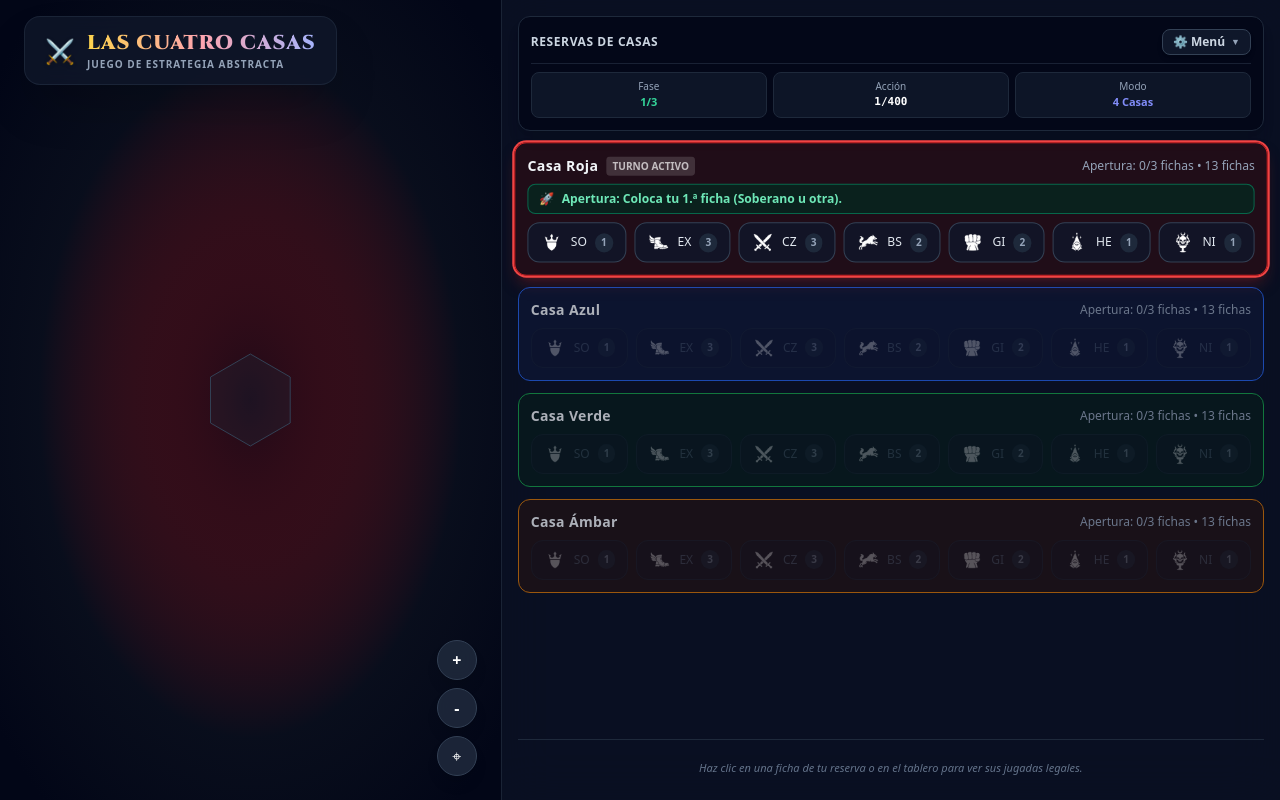
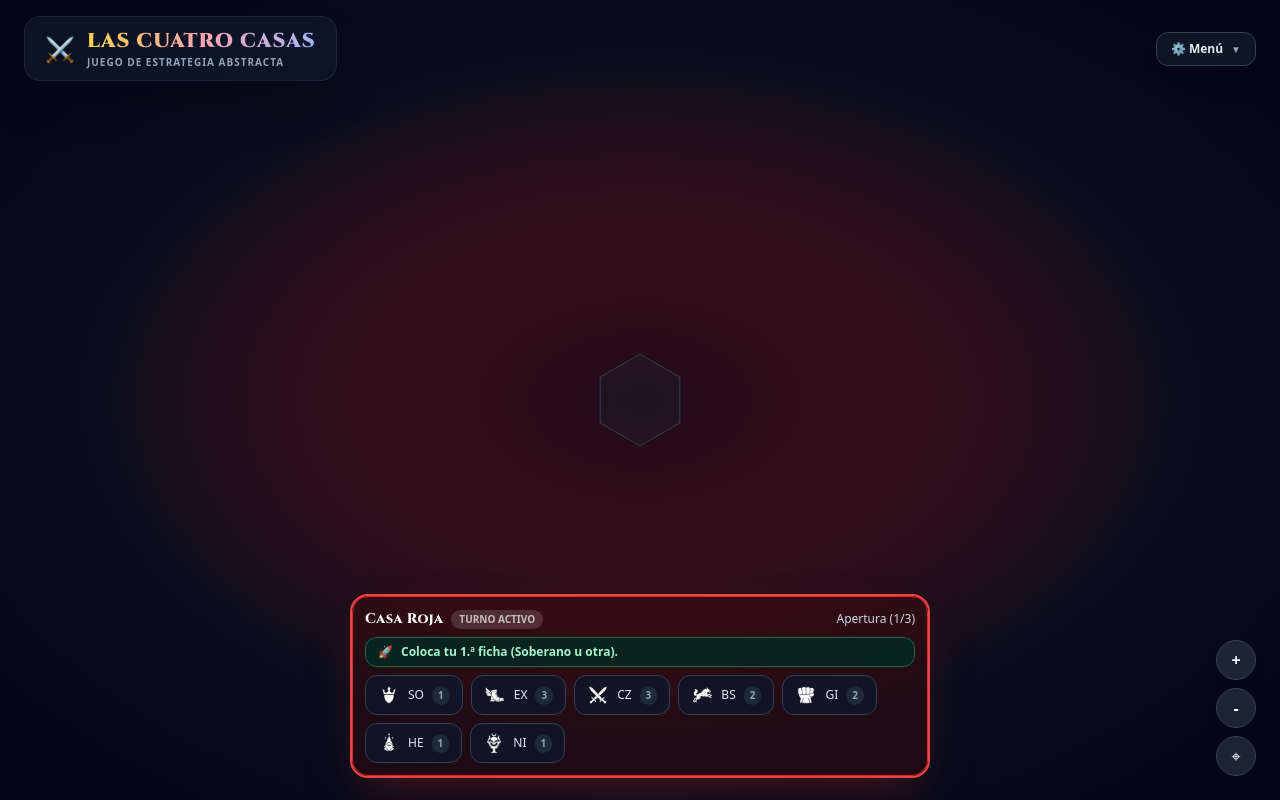
Before and after one commit to piscomorado/las-cuatro-casas, a React (Vite) app in the folder apps/web/: page / in a window 1280 px wide. Built offline with nearby package versions, Linux system fonts and the light colour scheme.

Commit message:
feat(ui,engine): random starting house, remove redundant indicators, show only active house tray

```diff
--- a/apps/web/src/App.tsx
+++ b/apps/web/src/App.tsx
@@ -50,7 +50,7 @@ export const App: React.FC = () => {
   }, [numHouses]);
 
   const [gameState, setGameState] = useState<GameState>(() =>
-    initGame({ seed: 1001, houses: activeHouses })
+    initGame({ seed: 1001, houses: activeHouses, randomStart: true })
   );
   const [selectedPiece, setSelectedPiece] = useState<Piece | null>(null);
   const isBotThinking = useRef(false);
@@ -125,7 +125,7 @@ export const App: React.FC = () => {
 
   const handleRestart = (housesCount: 2 | 3 | 4 = numHouses) => {
     const houses = HOUSES.slice(0, housesCount);
-    setGameState(initGame({ seed: Date.now(), houses }));
+    setGameState(initGame({ seed: Date.now(), houses, randomStart: true }));
     setSelectedPiece(null);
     setLastMove(null);
     isBotThinking.current = false;
@@ -157,9 +157,10 @@ export const App: React.FC = () => {
     <div className="flex h-screen w-screen overflow-hidden bg-slate-950 select-none">
       {/* Main Board View */}
       <div className="relative flex-1 h-full">
+        {/* Top Floating Controls Bar */}
+        <header className="absolute top-4 left-6 right-6 z-20 flex items-center justify-between pointer-events-none">
           {/* Top Left Title Header */}
-        <header className="absolute top-4 left-6 z-20 flex items-center gap-3 pointer-events-auto">
-          <div className="flex items-center gap-3 bg-slate-900/80 backdrop-blur-md border border-slate-800/80 rounded-2xl px-5 py-3 shadow-2xl">
+          <div className="pointer-events-auto flex items-center gap-3 bg-slate-900/80 backdrop-blur-md border border-slate-800/80 rounded-2xl px-5 py-2.5 shadow-2xl">
             <span className="text-2xl filter drop-shadow">⚔️</span>
             <div>
               <h1 className="font-title font-black text-xl tracking-wider uppercase bg-gradient-to-r from-amber-300 via-rose-300 to-indigo-300 bg-clip-text text-transparent">
@@ -171,15 +172,99 @@ export const App: React.FC = () => {
             </div>
           </div>
 
-          {/* Quick pass alert button if no legal moves */}
+          {/* Top Right Quick Menu Trigger */}
+          <div className="pointer-events-auto relative flex items-center gap-2" ref={menuRef}>
             {legalMoveResult.canPass && gameState.status === 'playing' && !isCurrentPlayerBot && (
               <button
                 onClick={handlePass}
-              className="px-4 py-2.5 rounded-xl bg-amber-600 hover:bg-amber-500 text-white font-bold text-xs uppercase tracking-wider shadow-xl transition-transform active:scale-95 animate-pulse"
+                className="px-4 py-2 rounded-xl bg-amber-600 hover:bg-amber-500 text-white font-bold text-xs uppercase tracking-wider shadow-lg transition-transform active:scale-95 animate-pulse"
               >
                 Sin Jugada Legal (Pasar)
               </button>
             )}
+
+            <button
+              onClick={() => setIsMenuOpen((prev) => !prev)}
+              className={`px-3.5 py-2 rounded-xl bg-slate-900/90 hover:bg-slate-800 border transition-all duration-200 text-xs font-bold flex items-center gap-2 shadow-xl ${
+                isMenuOpen
+                  ? 'border-indigo-500 text-white shadow-indigo-950/50 ring-2 ring-indigo-500/30'
+                  : 'border-slate-700 text-slate-200 hover:text-white'
+              }`}
+            >
+              <span>⚙️ Menú</span>
+              <span className={`text-[10px] text-slate-400 transition-transform duration-200 ${isMenuOpen ? 'rotate-180' : ''}`}>
+                ▼
+              </span>
+            </button>
+
+            {/* Dropdown Panel */}
+            {isMenuOpen && (
+              <div className="absolute right-0 top-full mt-2 w-56 bg-slate-900/95 backdrop-blur-2xl border border-slate-700/80 rounded-2xl p-2 shadow-2xl z-50 flex flex-col gap-1 animate-fade-in">
+                <button
+                  onClick={() => {
+                    setIsManualOpen(true);
+                    setIsMenuOpen(false);
+                  }}
+                  className="w-full px-3 py-2 rounded-xl hover:bg-slate-800/80 text-left text-xs font-bold text-amber-300 flex items-center gap-2.5 transition-colors"
+                >
+                  <span className="text-base">📜</span>
+                  <div className="flex flex-col">
+                    <span>Manual Oficial</span>
+                    <span className="text-[10px] text-slate-400 font-normal">Reglamento v0.4</span>
+                  </div>
+                </button>
+
+                <button
+                  onClick={() => {
+                    setIsSetupOpen(true);
+                    setIsMenuOpen(false);
+                  }}
+                  className="w-full px-3 py-2 rounded-xl hover:bg-slate-800/80 text-left text-xs font-semibold text-slate-200 flex items-center gap-2.5 transition-colors"
+                >
+                  <span className="text-base">⚙️</span>
+                  <div className="flex flex-col">
+                    <span>Configuración</span>
+                    <span className="text-[10px] text-slate-400 font-normal">Casas, modo y dificultad</span>
+                  </div>
+                </button>
+
+                <button
+                  onClick={() => {
+                    const muted = sounds.toggleMute();
+                    setIsMuted(muted);
+                  }}
+                  className="w-full px-3 py-2 rounded-xl hover:bg-slate-800/80 text-left text-xs font-semibold text-slate-200 flex items-center justify-between transition-colors"
+                >
+                  <div className="flex items-center gap-2.5">
+                    <span className="text-base">{isMuted ? '🔇' : '🔊'}</span>
+                    <div className="flex flex-col">
+                      <span>Efectos de Sonido</span>
+                      <span className="text-[10px] text-slate-400 font-normal">Web Audio procedural</span>
+                    </div>
+                  </div>
+                  <span className={`text-[10px] font-bold px-1.5 py-0.5 rounded ${isMuted ? 'bg-rose-950 text-rose-400' : 'bg-emerald-950 text-emerald-400'}`}>
+                    {isMuted ? 'OFF' : 'ON'}
+                  </span>
+                </button>
+
+                <div className="my-1 border-t border-slate-800/80" />
+
+                <button
+                  onClick={() => {
+                    handleRestart();
+                    setIsMenuOpen(false);
+                  }}
+                  className="w-full px-3 py-2 rounded-xl hover:bg-rose-950/40 text-left text-xs font-bold text-rose-400 flex items-center gap-2.5 transition-colors"
+                >
+                  <span className="text-base">🔄</span>
+                  <div className="flex flex-col">
+                    <span>Reiniciar Partida</span>
+                    <span className="text-[10px] text-slate-500 font-normal">Nueva casa inicial al azar</span>
+                  </div>
+                </button>
+              </div>
+            )}
+          </div>
         </header>
 
         {/* Board Component */}
@@ -244,163 +329,24 @@ export const App: React.FC = () => {
         )}
       </div>
 
-      {/* Sidebar / Hand Trays */}
-      <aside className="w-84 h-full border-l border-slate-800/80 bg-slate-900/60 backdrop-blur-xl p-4 flex flex-col justify-between overflow-y-auto z-10">
-        <div className="flex flex-col gap-3">
-          {/* Integrated Header with Status & Menu Dropdown */}
-          <div className="bg-slate-950/80 border border-slate-800 rounded-xl p-3 shadow-lg relative" ref={menuRef}>
-            <div className="flex items-center justify-between mb-2">
-              <span className="font-bold text-xs uppercase tracking-wider text-slate-300">
-                Reservas de Casas
-              </span>
-
-              {/* Consolidated Menu Trigger Button */}
-              <button
-                onClick={() => setIsMenuOpen((prev) => !prev)}
-                className={`px-2.5 py-1 rounded-lg bg-slate-900 hover:bg-slate-800 border transition-all text-xs font-semibold flex items-center gap-1.5 shadow-md ${
-                  isMenuOpen
-                    ? 'border-indigo-500 text-white ring-2 ring-indigo-500/30'
-                    : 'border-slate-700 text-slate-300 hover:text-white'
-                }`}
-              >
-                <span>⚙️ Menú</span>
-                <span className={`text-[9px] text-slate-400 transition-transform duration-200 ${isMenuOpen ? 'rotate-180' : ''}`}>
-                  ▼
-                </span>
-              </button>
-            </div>
-
-            {/* Turn & Match Status Badges inside the Sidebar Box */}
-            <div className="grid grid-cols-3 gap-1.5 pt-2 border-t border-slate-800/80 text-[11px]">
-              <div className="bg-slate-900/90 rounded-lg p-1.5 text-center border border-slate-800">
-                <div className="text-[10px] text-slate-400 font-medium">Fase</div>
-                <div className="font-bold text-emerald-400 truncate">
-                  {gameState.phase === 'setup' ? `${gameState.setupCount[currentHouse] + 1}/3` : 'Juego'}
-                </div>
-              </div>
-              <div className="bg-slate-900/90 rounded-lg p-1.5 text-center border border-slate-800">
-                <div className="text-[10px] text-slate-400 font-medium">Acción</div>
-                <div className="font-mono font-bold text-white">{gameState.turn + 1}/400</div>
-              </div>
-              <div className="bg-slate-900/90 rounded-lg p-1.5 text-center border border-slate-800">
-                <div className="text-[10px] text-slate-400 font-medium">Modo</div>
-                <div className="font-bold text-indigo-400 truncate">
-                  {gameMode === 'pvp' ? `${gameState.activeHouses.length} Casas` : 'vs Bot'}
-                </div>
-              </div>
-            </div>
-
-            {/* Dropdown Panel positioned seamlessly below trigger button */}
-            {isMenuOpen && (
-              <div className="absolute right-3 top-12 w-60 bg-slate-900/95 backdrop-blur-2xl border border-slate-700 rounded-2xl p-2 shadow-2xl z-50 flex flex-col gap-1 animate-fade-in">
-                <button
-                  onClick={() => {
-                    setIsManualOpen(true);
-                    setIsMenuOpen(false);
-                  }}
-                  className="w-full px-3 py-2 rounded-xl hover:bg-slate-800/80 text-left text-xs font-bold text-amber-300 flex items-center gap-2.5 transition-colors"
-                >
-                  <span className="text-base">📜</span>
-                  <div className="flex flex-col">
-                    <span>Manual Oficial</span>
-                    <span className="text-[10px] text-slate-400 font-normal">Reglamento v0.4</span>
-                  </div>
-                </button>
-
-                <button
-                  onClick={() => {
-                    setIsSetupOpen(true);
-                    setIsMenuOpen(false);
-                  }}
-                  className="w-full px-3 py-2 rounded-xl hover:bg-slate-800/80 text-left text-xs font-semibold text-slate-200 flex items-center gap-2.5 transition-colors"
-                >
-                  <span className="text-base">⚙️</span>
-                  <div className="flex flex-col">
-                    <span>Configuración</span>
-                    <span className="text-[10px] text-slate-400 font-normal">Casas, modo y dificultad</span>
-                  </div>
-                </button>
-
-                <button
-                  onClick={() => {
-                    const muted = sounds.toggleMute();
-                    setIsMuted(muted);
-                  }}
-                  className="w-full px-3 py-2 rounded-xl hover:bg-slate-800/80 text-left text-xs font-semibold text-slate-200 flex items-center justify-between transition-colors"
-                >
-                  <div className="flex items-center gap-2.5">
-                    <span className="text-base">{isMuted ? '🔇' : '🔊'}</span>
-                    <div className="flex flex-col">
-                      <span>Efectos de Sonido</span>
-                      <span className="text-[10px] text-slate-400 font-normal">Web Audio procedural</span>
-                    </div>
-                  </div>
-                  <span className={`text-[10px] font-bold px-1.5 py-0.5 rounded ${isMuted ? 'bg-rose-950 text-rose-400' : 'bg-emerald-950 text-emerald-400'}`}>
-                    {isMuted ? 'OFF' : 'ON'}
-                  </span>
-                </button>
-
-                <div className="my-1 border-t border-slate-800/80" />
-
-                <button
-                  onClick={() => {
-                    handleRestart();
-                    setIsMenuOpen(false);
-                  }}
-                  className="w-full px-3 py-2 rounded-xl hover:bg-rose-950/40 text-left text-xs font-bold text-rose-400 flex items-center gap-2.5 transition-colors"
-                >
-                  <span className="text-base">🔄</span>
-                  <div className="flex flex-col">
-                    <span>Reiniciar Partida</span>
-                    <span className="text-[10px] text-slate-500 font-normal">Nueva partida limpia</span>
-                  </div>
-                </button>
-              </div>
-            )}
-          </div>
-
-          {gameState.activeHouses.map((h) => (
+      {/* Floating Bottom Active Hand Tray & Action Bar */}
+      <div className="absolute bottom-6 left-1/2 -translate-x-1/2 z-20 max-w-xl w-[92vw] pointer-events-auto">
         <HandTray
-              key={h}
-              house={h}
+          house={currentHouse}
           pieces={Object.values(gameState.pieces)}
-              isActive={currentHouse === h && gameState.status === 'playing'}
+          isActive={gameState.status === 'playing'}
           selectedPiece={selectedPiece}
           onSelectPiece={handleSelectPiece}
-              ownTurn={gameState.ownTurns[h]}
+          ownTurn={gameState.ownTurns[currentHouse] ?? 0}
           hasSovereignOnBoard={
             Object.values(gameState.pieces).some(
-                  (p) => p.house === h && p.type === 'SO' && p.location === 'board'
+              (p) => p.house === currentHouse && p.type === 'SO' && p.location === 'board'
             )
           }
           phase={gameState.phase}
-              setupCount={gameState.setupCount[h]}
+          setupCount={gameState.setupCount[currentHouse] ?? 0}
         />
-          ))}
       </div>
-
-        {/* Selected piece info panel */}
-        <div className="mt-4 pt-3 border-t border-slate-800 text-xs text-slate-400">
-          {selectedPiece ? (
-            <div className="bg-slate-900/90 rounded-lg p-2.5 border border-slate-700">
-              <div className="font-bold text-slate-200">
-                Ficha seleccionada: <span className="text-white">{selectedPiece.type}</span> ({selectedPiece.house})
-              </div>
-              <div className="text-[11px] text-slate-400 mt-1">
-                {selectedPiece.location === 'hand'
-                  ? '🟩 Haz clic en cualquiera de las casillas verdes iluminadas para colocarla.'
-                  : '🟦 Haz clic en las casillas iluminadas para moverla (azul: suelo, morado: trepar, amarillo: swap, rojo: destierro).'}
-              </div>
-            </div>
-          ) : (
-            <div className="text-slate-500 text-center py-2 italic text-[11px]">
-              {isCurrentPlayerBot
-                ? `🤖 Turno del bot (${currentHouse})...`
-                : 'Haz clic en una ficha de tu reserva o en el tablero para ver sus jugadas legales.'}
-            </div>
-          )}
-        </div>
-      </aside>
 
       {/* Setup / Game Mode Modal */}
       {isSetupOpen && (
--- a/apps/web/src/components/HandTray.tsx
+++ b/apps/web/src/components/HandTray.tsx
@@ -61,53 +61,46 @@ export const HandTray: React.FC<HandTrayProps> = ({
 
   return (
     <div
-      className={`rounded-xl border p-3 transition-all duration-300 ${config.bg} ${config.border} ${
-        isActive ? `${config.activeGlow} shadow-lg scale-[1.01]` : 'opacity-70'
+      className={`rounded-2xl border p-3 backdrop-blur-xl transition-all duration-300 shadow-2xl ${config.bg} ${config.border} ${
+        isActive ? `${config.activeGlow} ring-2` : 'opacity-80'
       }`}
     >
       <div className="flex items-center justify-between mb-2">
         <div className="flex items-center gap-2">
-          <span className="font-bold text-sm tracking-wide">{config.name}</span>
+          <span className="font-title font-bold text-sm tracking-wide text-white">{config.name}</span>
           {isActive && (
-            <span className="text-[10px] uppercase font-extrabold px-1.5 py-0.5 rounded bg-white/20 text-white animate-pulse">
+            <span className="text-[10px] uppercase font-extrabold px-2 py-0.5 rounded-full bg-white/20 text-white animate-pulse">
               Turno Activo
             </span>
           )}
         </div>
-        <span className="text-xs text-slate-400">
-          {isSetup ? `Apertura: ${setupCount}/3 fichas` : `Turno ${ownTurn + 1} de tu casa`} • {handPieces.length} fichas
+        <span className="text-xs text-slate-300 font-medium">
+          {isSetup ? `Apertura (${setupCount + 1}/3)` : `${handPieces.length} fichas en reserva`}
         </span>
       </div>
 
       {/* Clear contextual badge according to turn / phase */}
       {isActive && isSetup && (
-        <div className="mb-2 text-xs font-semibold text-emerald-300 bg-emerald-950/70 border border-emerald-600/60 rounded-lg px-2.5 py-1.5 flex items-center gap-2">
+        <div className="mb-2 text-xs font-semibold text-emerald-200 bg-emerald-950/80 border border-emerald-500/40 rounded-xl px-3 py-1.5 flex items-center gap-2">
           <span>🚀</span>
           <span>
-            {setupCount === 0 && 'Apertura: Coloca tu 1.ª ficha (Soberano u otra).'}
-            {setupCount === 1 && 'Apertura: Coloca tu 2.ª ficha contigua a tus fichas.'}
+            {setupCount === 0 && 'Coloca tu 1.ª ficha (Soberano u otra).'}
+            {setupCount === 1 && 'Coloca tu 2.ª ficha contigua a tus fichas.'}
             {setupCount === 2 && !hasSovereignOnBoard && '¡Última ficha de apertura! Es obligatorio colocar al Soberano 👑'}
-            {setupCount === 2 && hasSovereignOnBoard && 'Apertura: Coloca tu 3.ª y última ficha inicial.'}
+            {setupCount === 2 && hasSovereignOnBoard && 'Coloca tu 3.ª y última ficha inicial.'}
           </span>
         </div>
       )}
 
       {isActive && !isSetup && sovereignMustBePlaced && (
-        <div className="mb-2 text-xs font-semibold text-amber-300 bg-amber-950/70 border border-amber-600/60 rounded-lg px-2.5 py-1.5 flex items-center gap-2 animate-bounce">
+        <div className="mb-2 text-xs font-semibold text-amber-200 bg-amber-950/80 border border-amber-500/50 rounded-xl px-3 py-1.5 flex items-center gap-2 animate-bounce">
           <span>👑</span>
-          <span>4.º turno de tu casa: ¡Es obligatorio colocar al Soberano!</span>
-        </div>
-      )}
-
-      {isActive && !isSetup && !hasSovereignOnBoard && !sovereignMustBePlaced && (
-        <div className="mb-2 text-[11px] text-slate-300 bg-slate-900/80 border border-slate-700/80 rounded-lg px-2.5 py-1.5 flex items-center gap-2">
-          <span className="text-amber-400 font-bold">Turno {ownTurn + 1}/4:</span>
-          <span>Puedes colocar cualquier ficha (el Soberano es obligatorio a más tardar en el 4.º turno).</span>
+          <span>4.º turno: ¡Es obligatorio colocar al Soberano!</span>
         </div>
       )}
 
       {/* Hand piece slots */}
-      <div className="flex flex-wrap gap-2">
+      <div className="flex flex-wrap gap-2 justify-center sm:justify-start">
         {Object.entries(grouped).map(([type, pieceList]) => {
           const piece = pieceList[0]!;
           const isSelected = selectedPiece?.location === 'hand' && selectedPiece?.type === piece.type && selectedPiece?.house === house;
```
Also changed, not shown: packages/engine/src/engine.ts (+11 -2 lines). Lines whose indentation alone changed are shown as unchanged.
